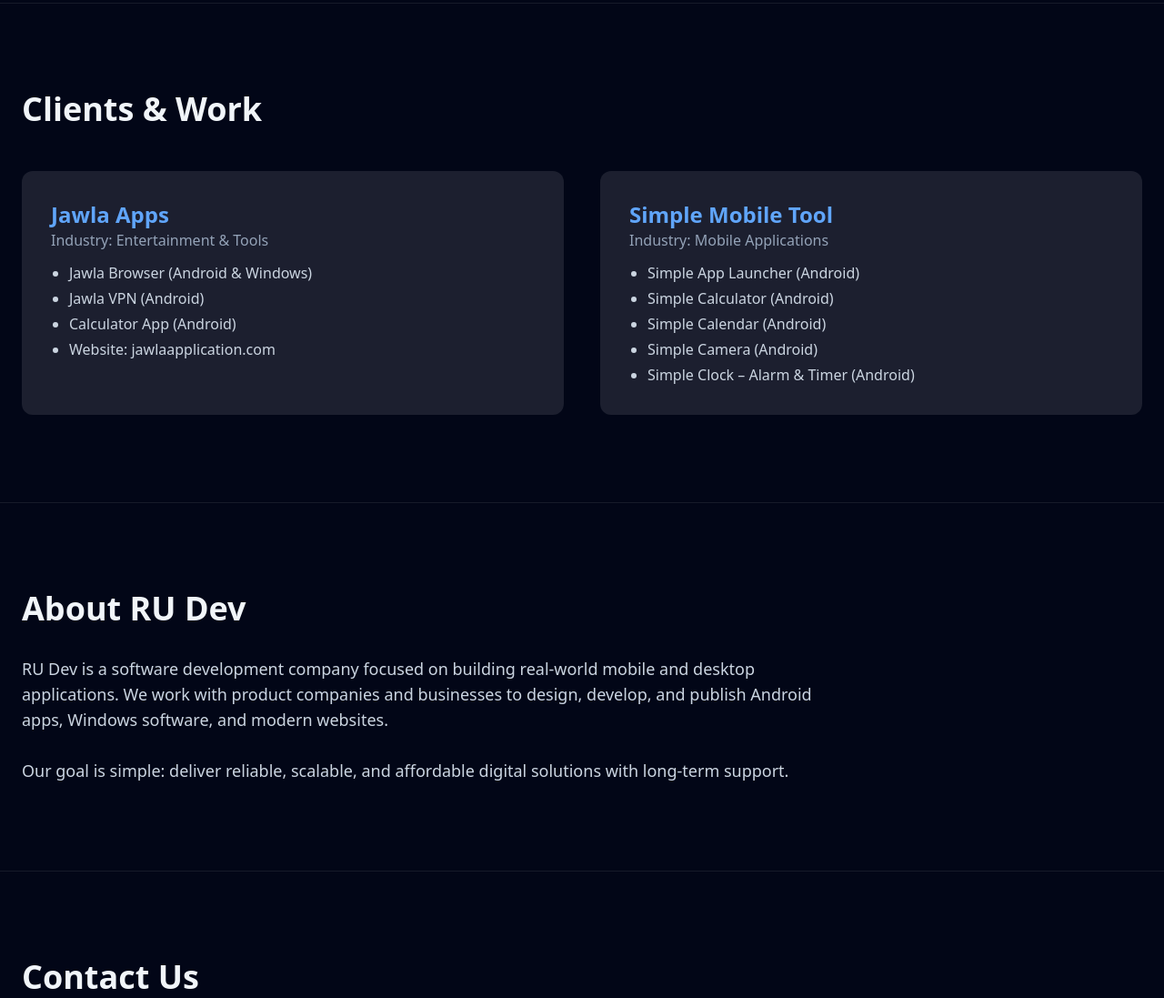
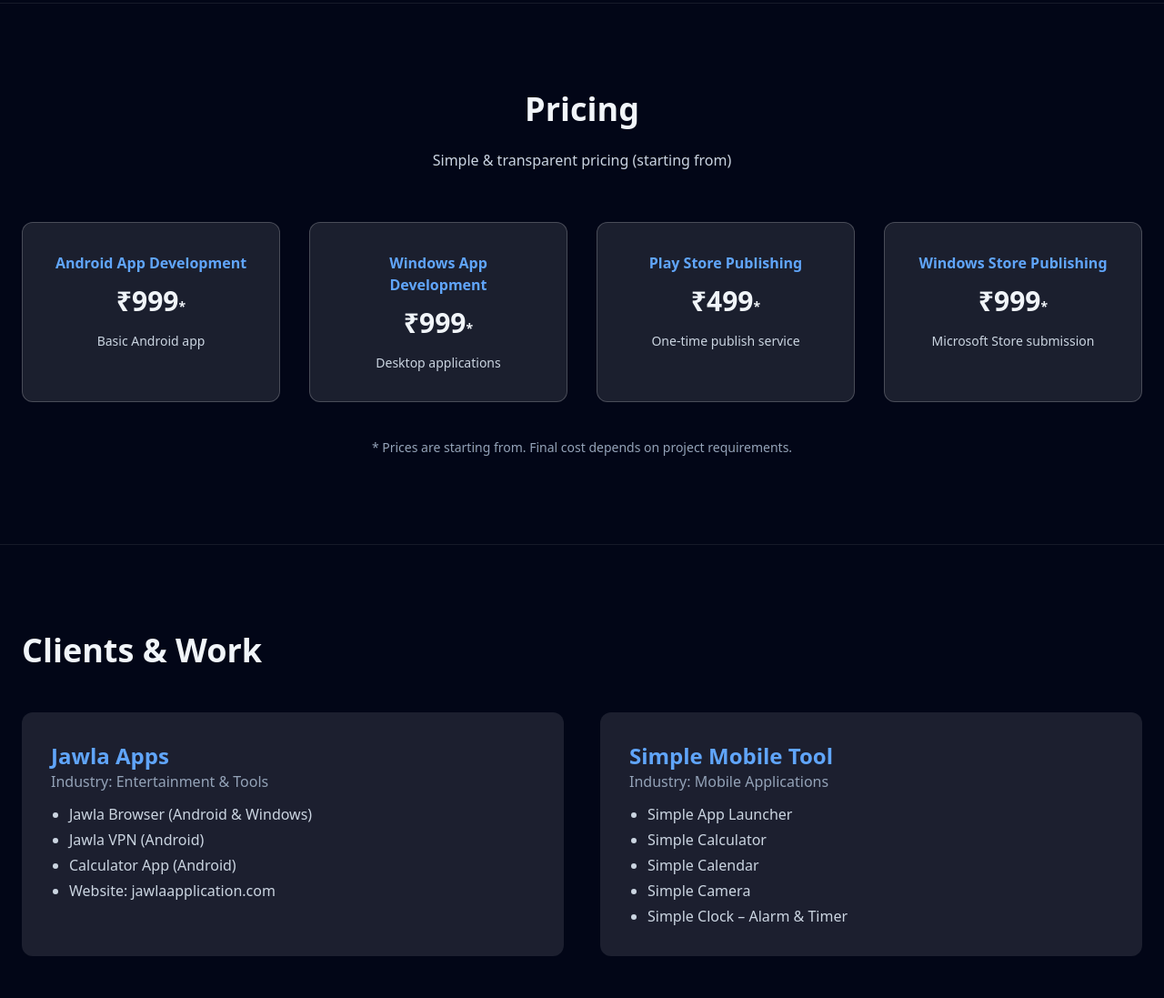
Before and after one commit to Rijussj/ru-dev-website, a plain HTML site: page index.html in a window 1280 px wide. Shown: the part 875-1972 px from the top of the page at 91% size. Drawn offline with nearby package versions, Linux system fonts and the light colour scheme.

Commit message:
Update index.html

```diff
--- a/index.html
+++ b/index.html
@@ -25,6 +25,7 @@ section{
     <div class="text-2xl font-bold">RU Dev</div>
     <nav class="flex gap-6 text-slate-300 text-sm">
       <a href="#services">Services</a>
+      <a href="#pricing">Pricing</a>
       <a href="#clients">Clients</a>
       <a href="#about">About</a>
       <a href="#contact">Contact</a>
@@ -38,8 +39,8 @@ section{
     RU Dev builds <span class="text-blue-400">real apps & software</span>
   </h1>
   <p class="mt-6 text-lg text-slate-300 max-w-2xl">
-    We develop Android applications, Windows software and modern websites
-    for businesses and product companies.
+    Android apps, Windows software and modern websites for businesses
+    and product companies.
   </p>
   <a href="start-project.html"
      class="inline-block mt-8 px-8 py-4 bg-blue-500 hover:bg-blue-600 rounded-xl font-semibold">
@@ -53,7 +54,7 @@ section{
   <div class="grid md:grid-cols-3 gap-8">
     <div class="bg-white/10 p-8 rounded-xl">
       <h3 class="text-xl text-blue-400 mb-2">Android App Development</h3>
-      <p class="text-slate-300">Play Store–ready Android apps.</p>
+      <p class="text-slate-300">Play Store–ready Android applications.</p>
     </div>
     <div class="bg-white/10 p-8 rounded-xl">
       <h3 class="text-xl text-blue-400 mb-2">Windows Software</h3>
@@ -66,17 +67,56 @@ section{
   </div>
 </section>
 
+<!-- PRICING -->
+<section id="pricing" class="max-w-7xl mx-auto px-6 py-24">
+  <h2 class="text-4xl font-bold text-center mb-6">Pricing</h2>
+  <p class="text-slate-300 text-center mb-14">
+    Simple & transparent pricing (starting from)
+  </p>
+
+  <div class="grid md:grid-cols-4 gap-8">
+
+    <div class="bg-white/10 p-8 rounded-xl text-center border border-white/20">
+      <h3 class="text-blue-400 font-semibold mb-3">Android App Development</h3>
+      <p class="text-3xl font-bold mb-4">₹999<span class="text-sm">*</span></p>
+      <p class="text-slate-300 text-sm">Basic Android app</p>
+    </div>
+
+    <div class="bg-white/10 p-8 rounded-xl text-center border border-white/20">
+      <h3 class="text-blue-400 font-semibold mb-3">Windows App Development</h3>
+      <p class="text-3xl font-bold mb-4">₹999<span class="text-sm">*</span></p>
+      <p class="text-slate-300 text-sm">Desktop applications</p>
+    </div>
+
+    <div class="bg-white/10 p-8 rounded-xl text-center border border-white/20">
+      <h3 class="text-blue-400 font-semibold mb-3">Play Store Publishing</h3>
+      <p class="text-3xl font-bold mb-4">₹499<span class="text-sm">*</span></p>
+      <p class="text-slate-300 text-sm">One-time publish service</p>
+    </div>
+
+    <div class="bg-white/10 p-8 rounded-xl text-center border border-white/20">
+      <h3 class="text-blue-400 font-semibold mb-3">Windows Store Publishing</h3>
+      <p class="text-3xl font-bold mb-4">₹999<span class="text-sm">*</span></p>
+      <p class="text-slate-300 text-sm">Microsoft Store submission</p>
+    </div>
+
+  </div>
+
+  <p class="text-slate-400 text-sm text-center mt-10">
+    * Prices are starting from. Final cost depends on project requirements.
+  </p>
+</section>
+
 <!-- CLIENTS -->
 <section id="clients" class="max-w-7xl mx-auto px-6 py-24">
   <h2 class="text-4xl font-bold mb-12">Clients & Work</h2>
 
   <div class="grid md:grid-cols-2 gap-10">
 
-    <!-- Jawla Apps -->
     <div class="bg-white/10 p-8 rounded-xl">
       <h3 class="text-2xl text-blue-400 font-semibold">Jawla Apps</h3>
       <p class="text-slate-400 mb-3">Industry: Entertainment & Tools</p>
-      <ul class="text-slate-300 list-disc ml-5 space-y-1">
+      <ul class="list-disc ml-5 text-slate-300 space-y-1">
         <li>Jawla Browser (Android & Windows)</li>
         <li>Jawla VPN (Android)</li>
         <li>Calculator App (Android)</li>
@@ -84,16 +124,15 @@ section{
       </ul>
     </div>
 
-    <!-- Simple Mobile Tool -->
     <div class="bg-white/10 p-8 rounded-xl">
       <h3 class="text-2xl text-blue-400 font-semibold">Simple Mobile Tool</h3>
       <p class="text-slate-400 mb-3">Industry: Mobile Applications</p>
-      <ul class="text-slate-300 list-disc ml-5 space-y-1">
-        <li>Simple App Launcher (Android)</li>
-        <li>Simple Calculator (Android)</li>
-        <li>Simple Calendar (Android)</li>
-        <li>Simple Camera (Android)</li>
-        <li>Simple Clock – Alarm & Timer (Android)</li>
+      <ul class="list-disc ml-5 text-slate-300 space-y-1">
+        <li>Simple App Launcher</li>
+        <li>Simple Calculator</li>
+        <li>Simple Calendar</li>
+        <li>Simple Camera</li>
+        <li>Simple Clock – Alarm & Timer</li>
       </ul>
     </div>
 
@@ -105,12 +144,9 @@ section{
   <h2 class="text-4xl font-bold mb-8">About RU Dev</h2>
   <p class="text-slate-300 text-lg max-w-4xl">
     RU Dev is a software development company focused on building real-world
-    mobile and desktop applications. We work with product companies and
-    businesses to design, develop, and publish Android apps, Windows software,
-    and modern websites.
-    <br><br>
-    Our goal is simple: deliver reliable, scalable, and affordable digital
-    solutions with long-term support.
+    Android applications, Windows software, and modern websites.
+    We work with product companies and businesses to design, develop,
+    and publish reliable digital solutions with long-term support.
   </p>
 </section>
 
```
